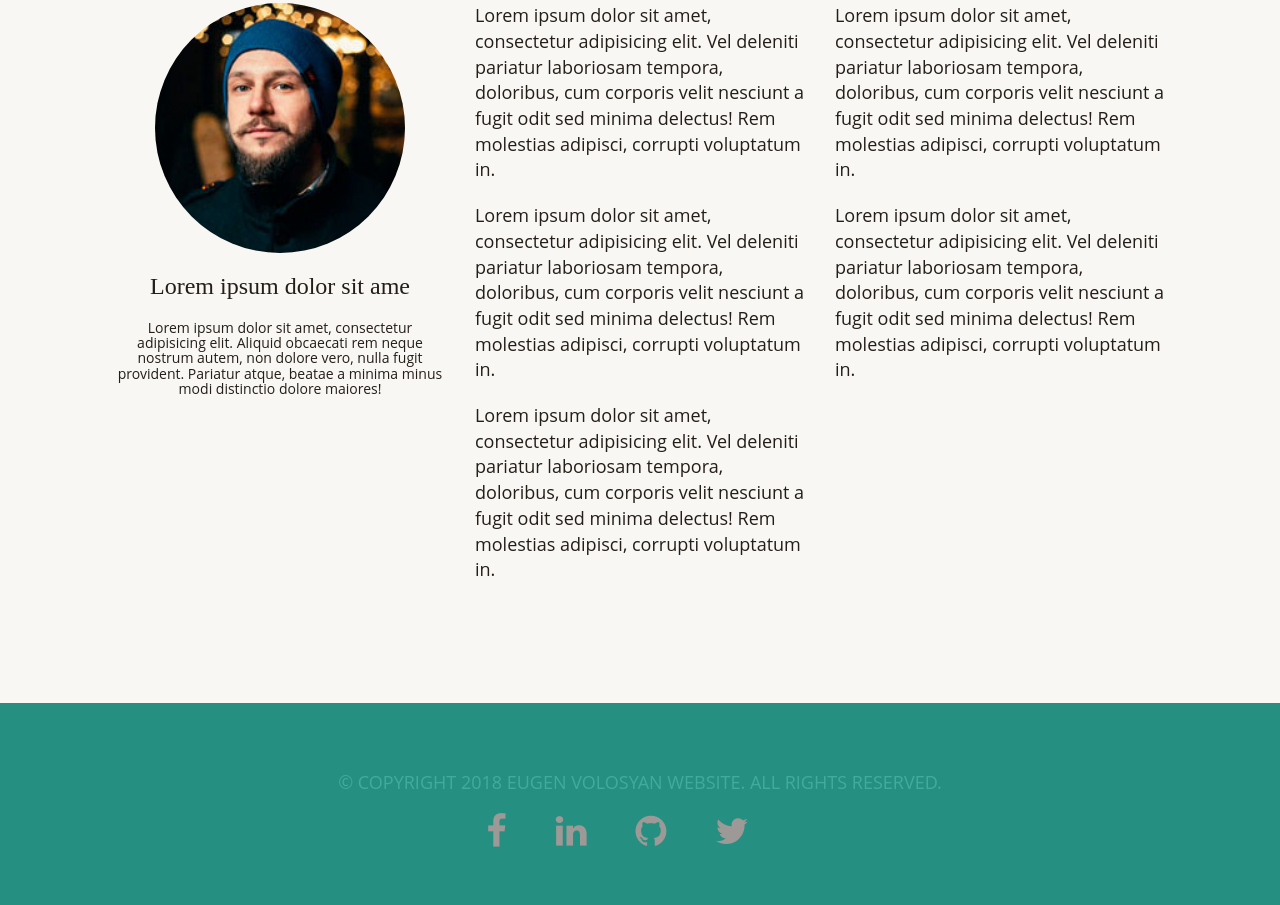
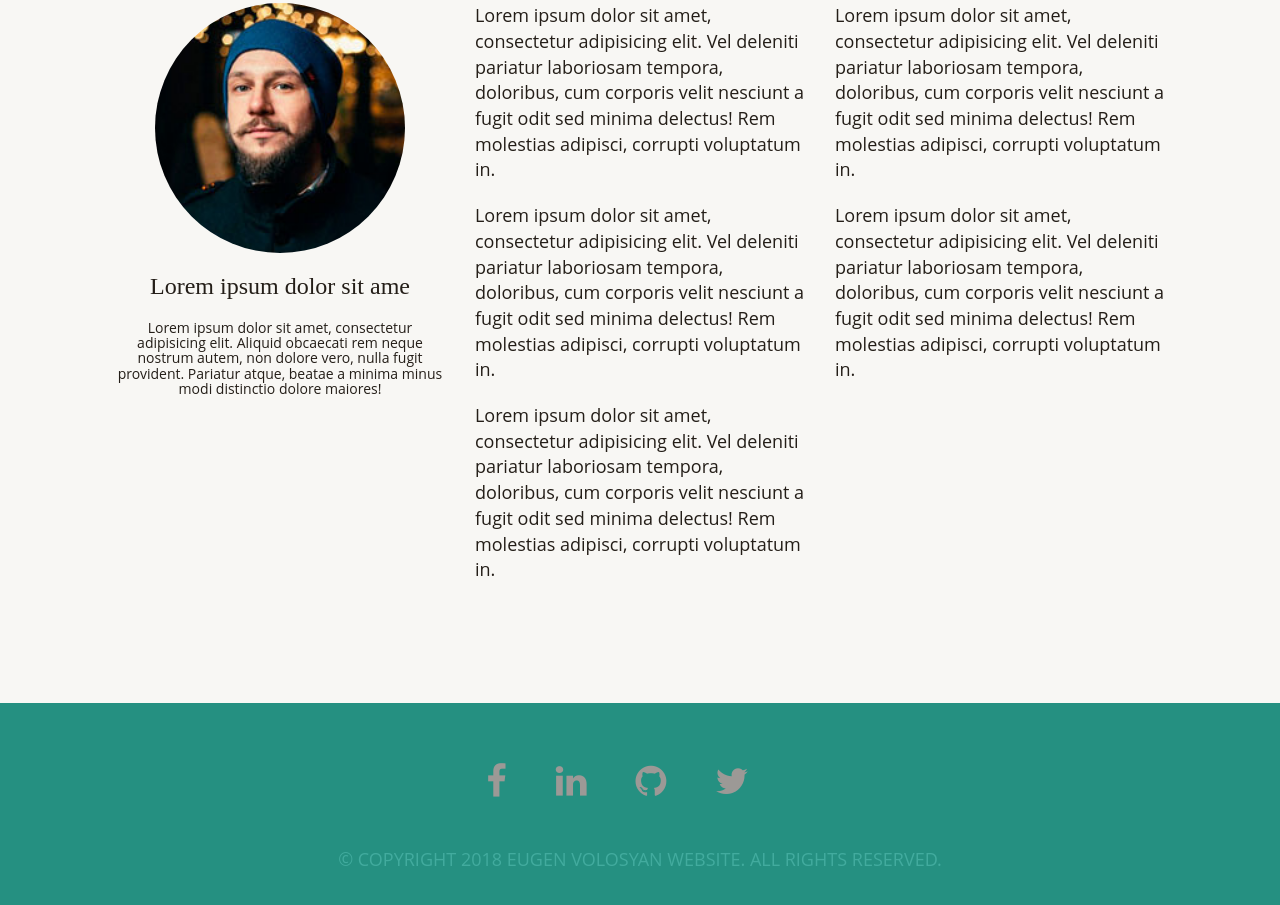
Before and after one commit to Eug8n/Portfolio, a website: page index.html in a window 1280 px wide. Shown: the part 1939-2844 px from the top of the page. Drawn offline with Linux system fonts and the light colour scheme.

Commit message:
edit-smedit

```diff
--- a/index.html
+++ b/index.html
@@ -215,7 +215,7 @@
             </div>
         </div>
     </section>
-    <!--
+    <!--  dont have ;(
        <section class="my-work">
         <div class="wrap">
             <div class="text-center h2 mb-4">
@@ -247,10 +247,7 @@
             <br>
             <br>
         </span>
-        <div class="text-center h4 mb-2 ">
-            <p class="fullstack">© Copyright 2018 Eugen Volosyan Website. All rights reserved.</p>
-        </div>
-        <ul class="list-unstyled center mt-1">
+        <ul class="list-unstyled center mb-5">
             <li class="nav-item">
 
                 <a href="https://www.facebook.com/eug8n?viewas=100000686899395&privacy_source=timeline_gear_menu#_" target="_blank">
@@ -274,11 +271,10 @@
             </li>
 
         </ul>
-        <span>
-                <br>
-                <br>
-                <br>
-            </span>
+        <div class="text-center h4  ">
+            <p class="fullstack">© Copyright 2018 Eugen Volosyan Website. All rights reserved.</p>
+        </div>
+
     </div>
 
 </body>
```
